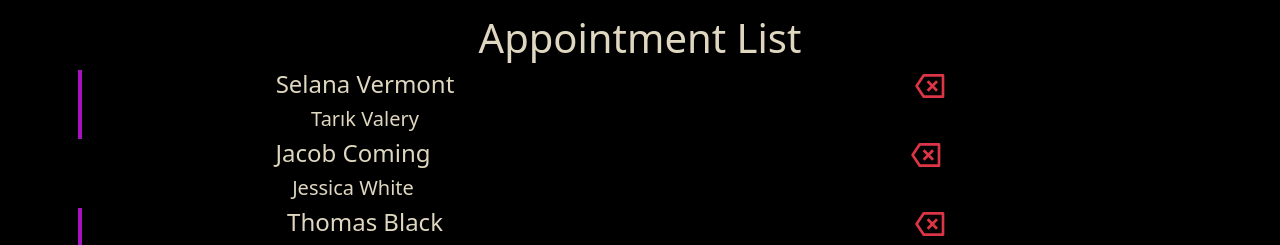
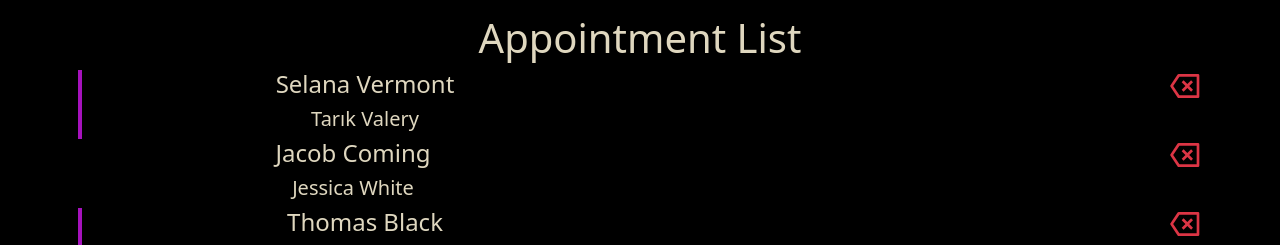
Before and after one commit to fulyature/spa-center-appointment-app, a React (Create React App) app: page / in a window 1280 px wide. Shown: the part 707-952 px from the top of the page. Built offline with nearby package versions, Linux system fonts and the light colour scheme.

Commit message:
style:app card styled

```diff
--- a/src/components/AppointmentList.jsx
+++ b/src/components/AppointmentList.jsx
@@ -15,13 +15,16 @@ const AppoinmentList = ({ apps }) => {
           key={id}
           className={consulted ? "appoinments consulted" : "appoinments"}
         >
-          <Row style={{ color: "#DFD7BF" }}>
-            <Col>
+          <Row
+            className="justify-content-between align-item-center"
+            style={{ color: "#DFD7BF" }}
+          >
+            <Col xs={12} sm={12} md={6}>
               <h4>{customer}</h4>
               <h5>{proficient}</h5>
             </Col>
             {/* <Col>{day}</Col> */}
-            <Col>
+            <Col className="text-end">
               <RiDeleteBack2Line className="text-danger fs-2" />
             </Col>
           </Row>
```
